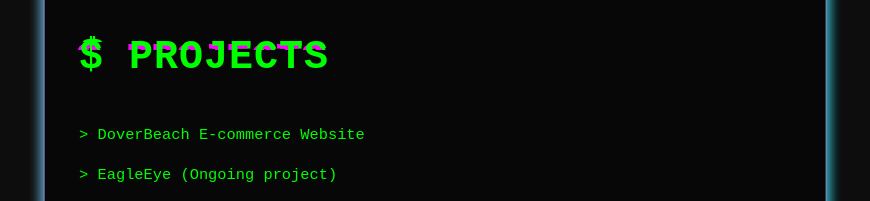
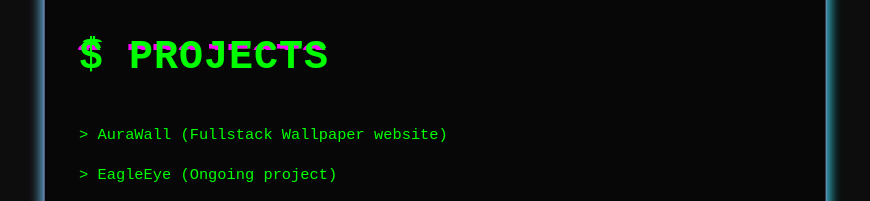
Before and after one commit to Soupal-Ghosh/Portfolio, a plain HTML site: page index.html in a window 1280 px wide. Shown: the part 1580-1781 px from the top of the page, without its empty margins (207-1077 px from the left). Drawn offline with Linux system fonts and the light colour scheme.

Commit message:
Update index.html

```diff
--- a/index.html
+++ b/index.html
@@ -94,7 +94,7 @@
             <h2 class="glitch" data-text="$ projects" id="projects">
               $ projects
             </h2>
-            <div class="project"><a href=""></a>&gt; DoverBeach E-commerce Website</a></div>
+            <div class="project"><a href="https://aurawall.onrender.com/">&gt; AuraWall (Fullstack Wallpaper website)</a></div>
             <div class="project"><a href=""></a>&gt; EagleEye (Ongoing project)</a></div>
             <div class="project"><a href=""></a>&gt; Chatbot (Ongoing project)</a></div>
             <div class="project"><a href="https://github.com/Soupal-Ghosh/Eye-Disease">&gt; Eye Disease Detection</a></div>
```
